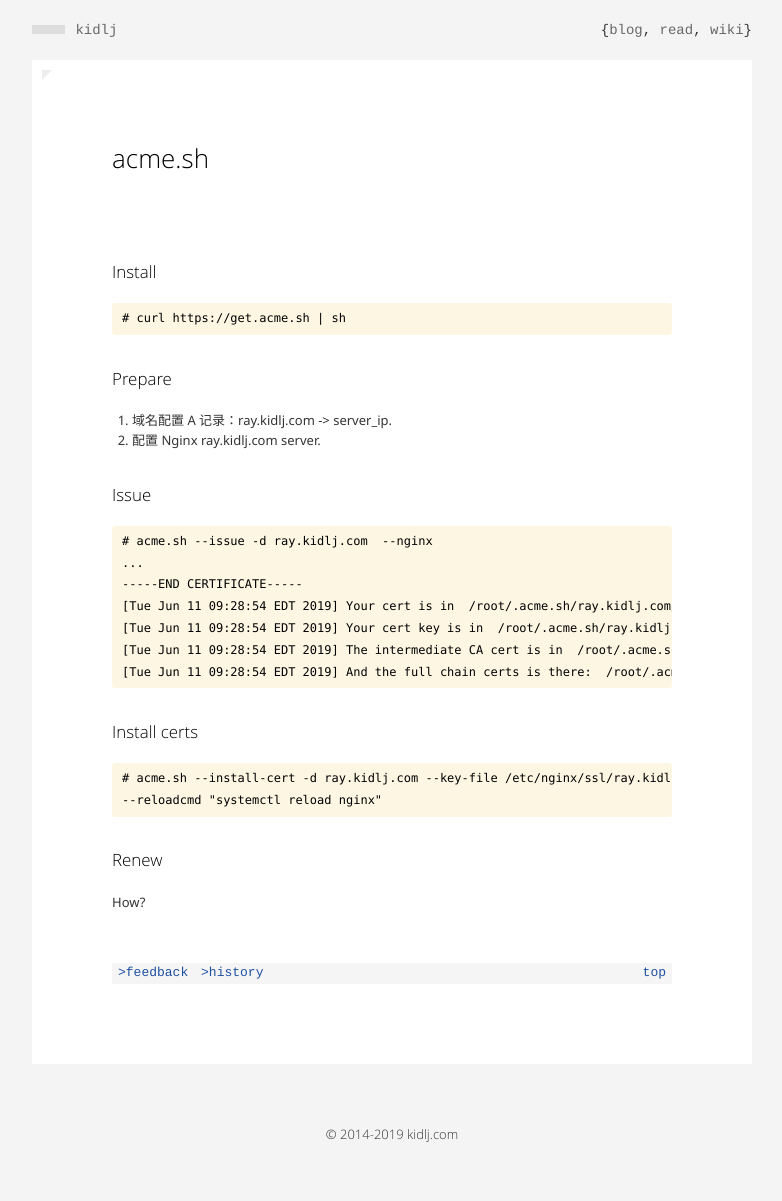
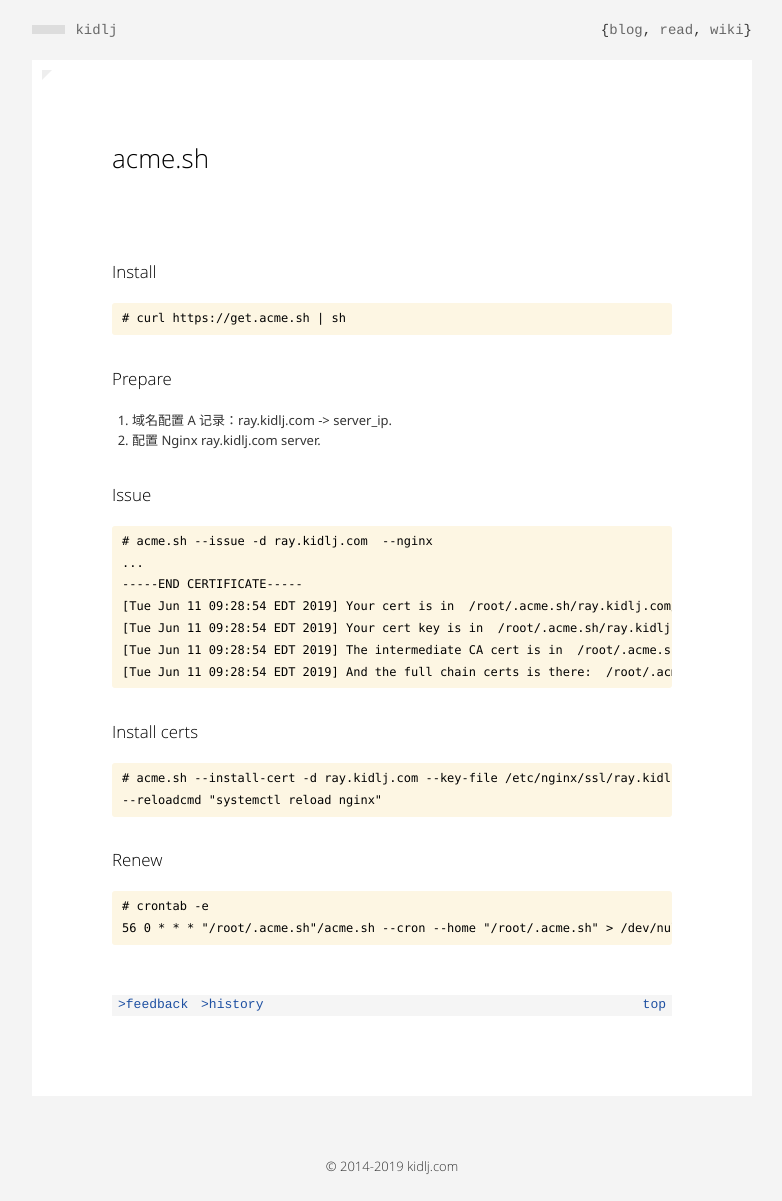
Before and after one commit to kidlj/awei, a Jekyll site: the page built from _wiki/acme.md, in a window 1280 px wide. Shown: the whole page, without its empty margins (248-1030 px from the left). Built offline with Jekyll 4.4.1, drawn with Linux system fonts in a browser that asks for light colours; before the commit the page ends 1170 px from its top, so only the background shows below that.

Commit message:
update acme renew

```diff
--- a/_wiki/acme.md
+++ b/_wiki/acme.md
@@ -28,4 +28,5 @@ title: acme.sh
 
 ### Renew
 
-How?
+    # crontab -e
+    56 0 * * * "/root/.acme.sh"/acme.sh --cron --home "/root/.acme.sh" > /dev/null
```
